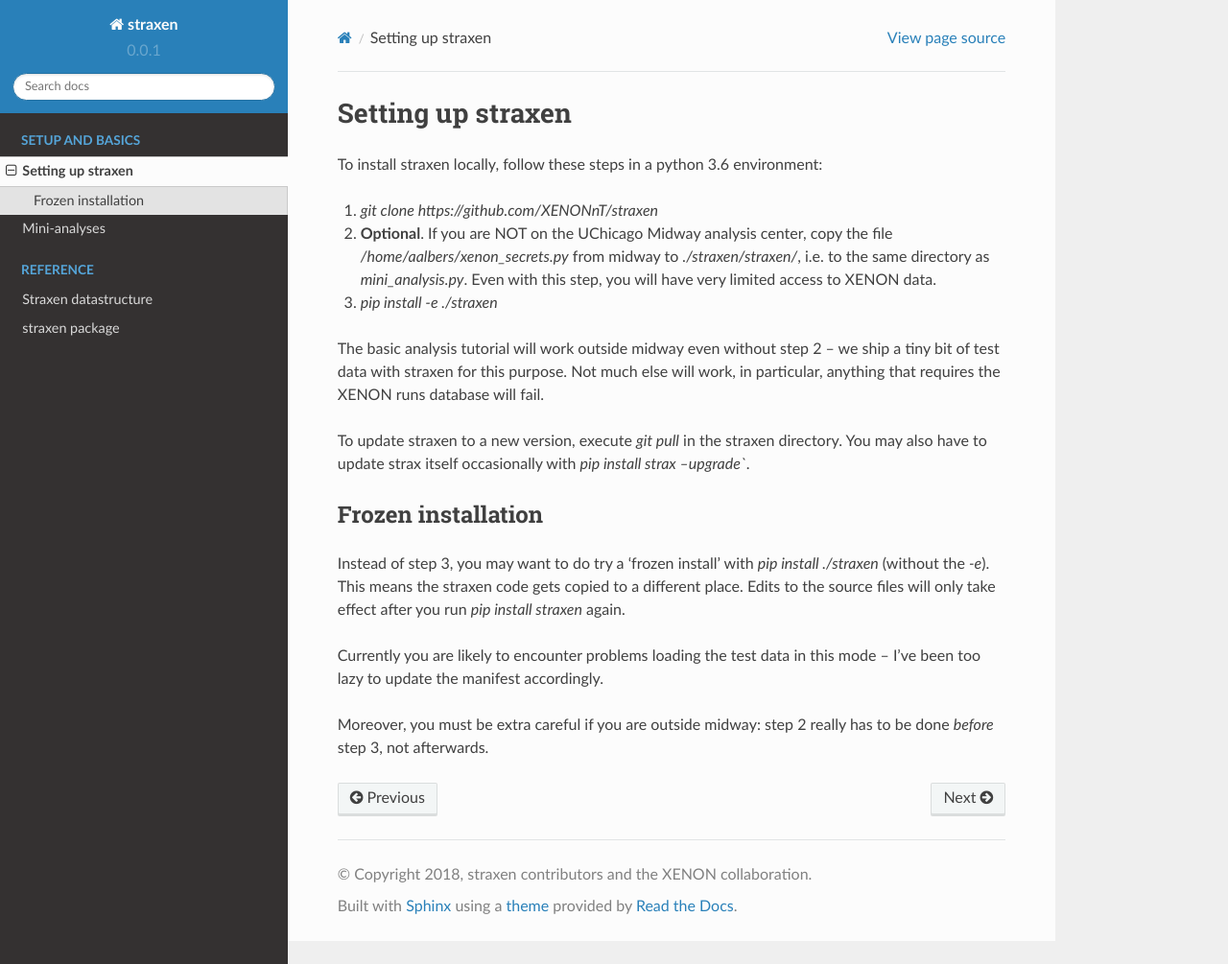
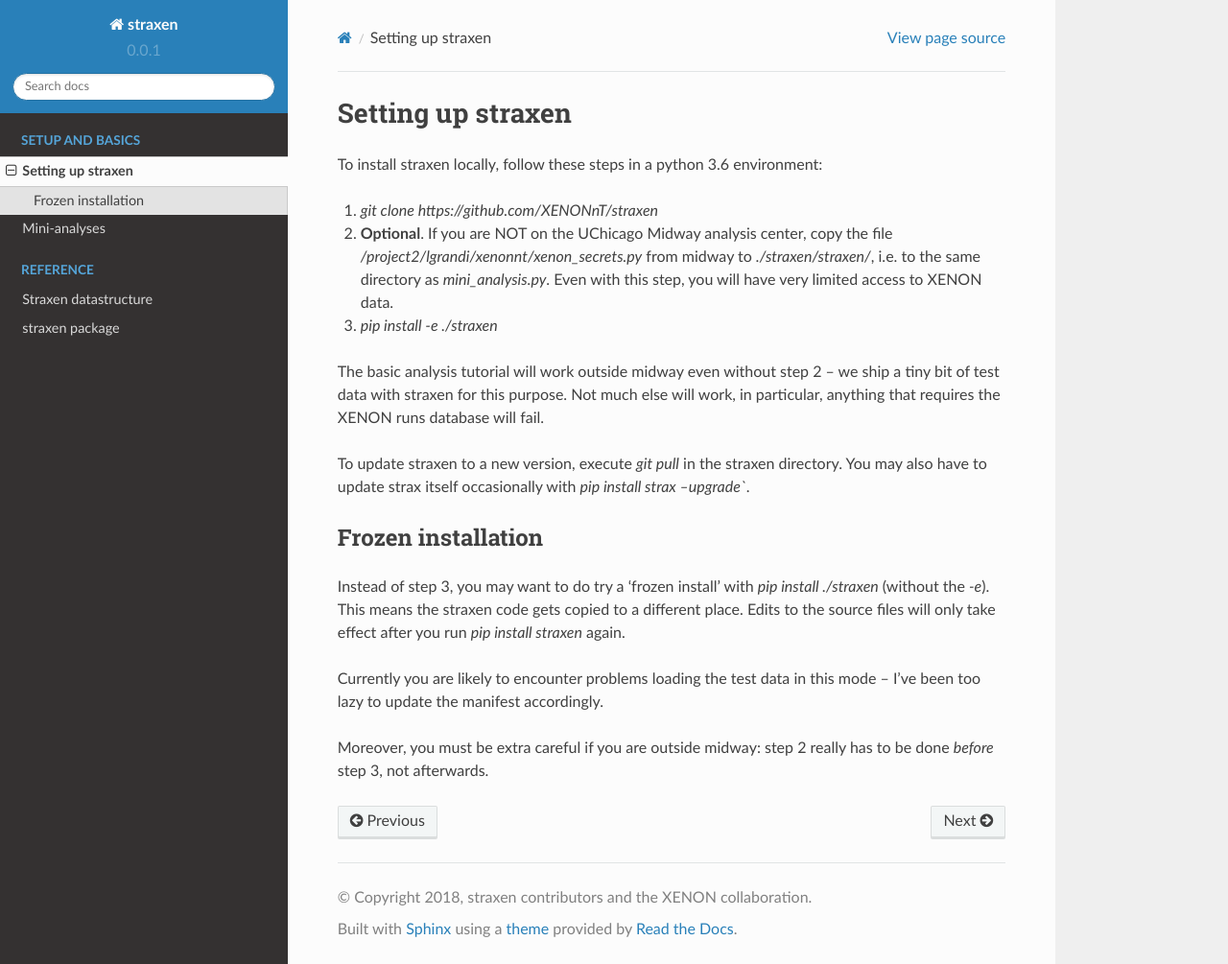
Before and after one commit to XENONnT/straxen, a Sphinx documentation site: the page built from docs/source/setup.rst, in a window 1280 px wide and 1005 px high. Shown: the whole window at 96% size. Built offline with Sphinx 7.4.7 and the Read the Docs theme 2.0.0, drawn with Linux system fonts in a browser that asks for light colours; pages that are not in the unit, such as notebooks, are missing from menus.

Commit message:
Update secrets file location

```diff
--- a/docs/source/setup.rst
+++ b/docs/source/setup.rst
@@ -4,7 +4,7 @@
 To install straxen locally, follow these steps in a python 3.6 environment:
 
 1. `git clone https://github.com/XENONnT/straxen`
-2. **Optional**. If you are NOT on the UChicago Midway analysis center, copy the file `/home/aalbers/xenon_secrets.py` from midway to  `./straxen/straxen/`, i.e. to the same directory as `mini_analysis.py`. Even with this step, you will have very limited access to XENON data.
+2. **Optional**. If you are NOT on the UChicago Midway analysis center, copy the file `/project2/lgrandi/xenonnt/xenon_secrets.py` from midway to  `./straxen/straxen/`, i.e. to the same directory as `mini_analysis.py`. Even with this step, you will have very limited access to XENON data.
 3. `pip install -e ./straxen`
 
 The basic analysis tutorial will work outside midway even without step 2 -- we ship a tiny bit of test data with straxen for this purpose. Not much else will work, in particular, anything that requires the XENON runs database will fail.
```
